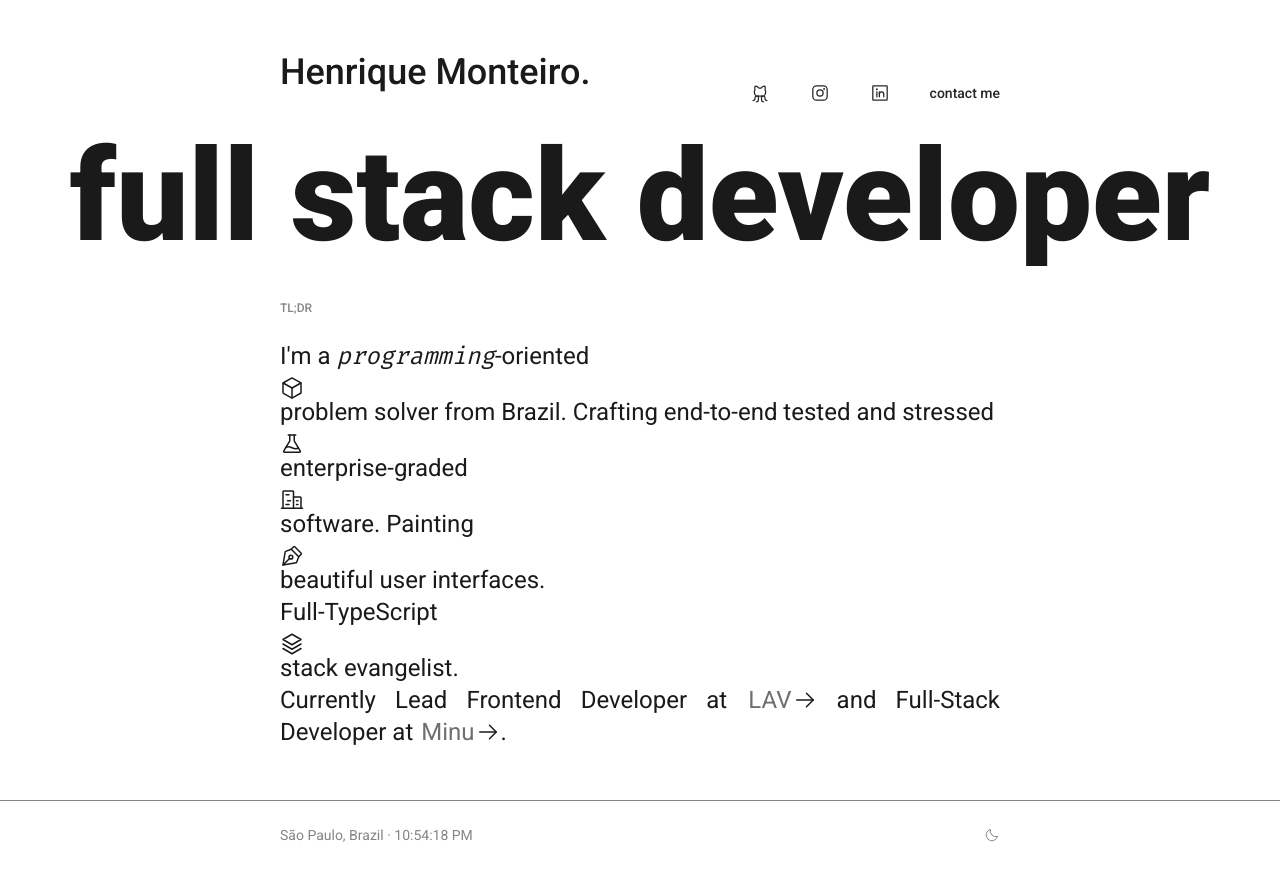
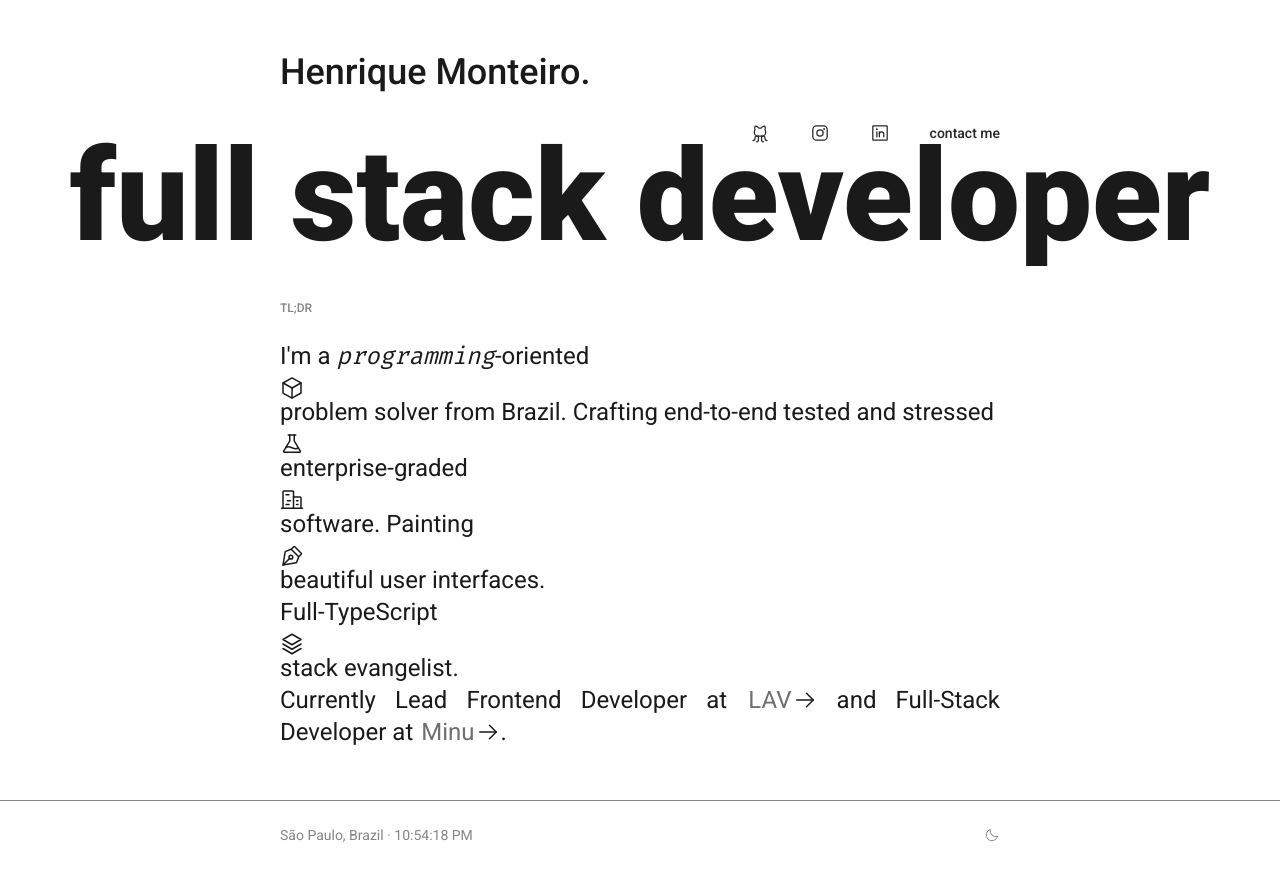
Before and after one commit to hrqmonteiro/hrq.dev, a Next.js app: page / in a window 1280 px wide. Built offline with nearby package versions, Linux system fonts and the light colour scheme.

Commit message:
fix: changing margin of Navbar

```diff
--- a/src/components/molecules/Navbar/index.tsx
+++ b/src/components/molecules/Navbar/index.tsx
@@ -35,7 +35,7 @@ export default function Navbar() {
   const [opacityInactive, setOpacityInactive] = useState<string>('opacity-95')
 
   return (
-    <nav className='absolute w-full top-0 py-24 z-10 flex items-center h-20'>
+    <nav className='absolute w-full top-0 my-4 md:my-14 lg:my-24 flex items-center h-20'>
       <Container>
         <ul className='inline-flex items-center justify-end w-full'>
           {socials.map((social: any) => (
```
